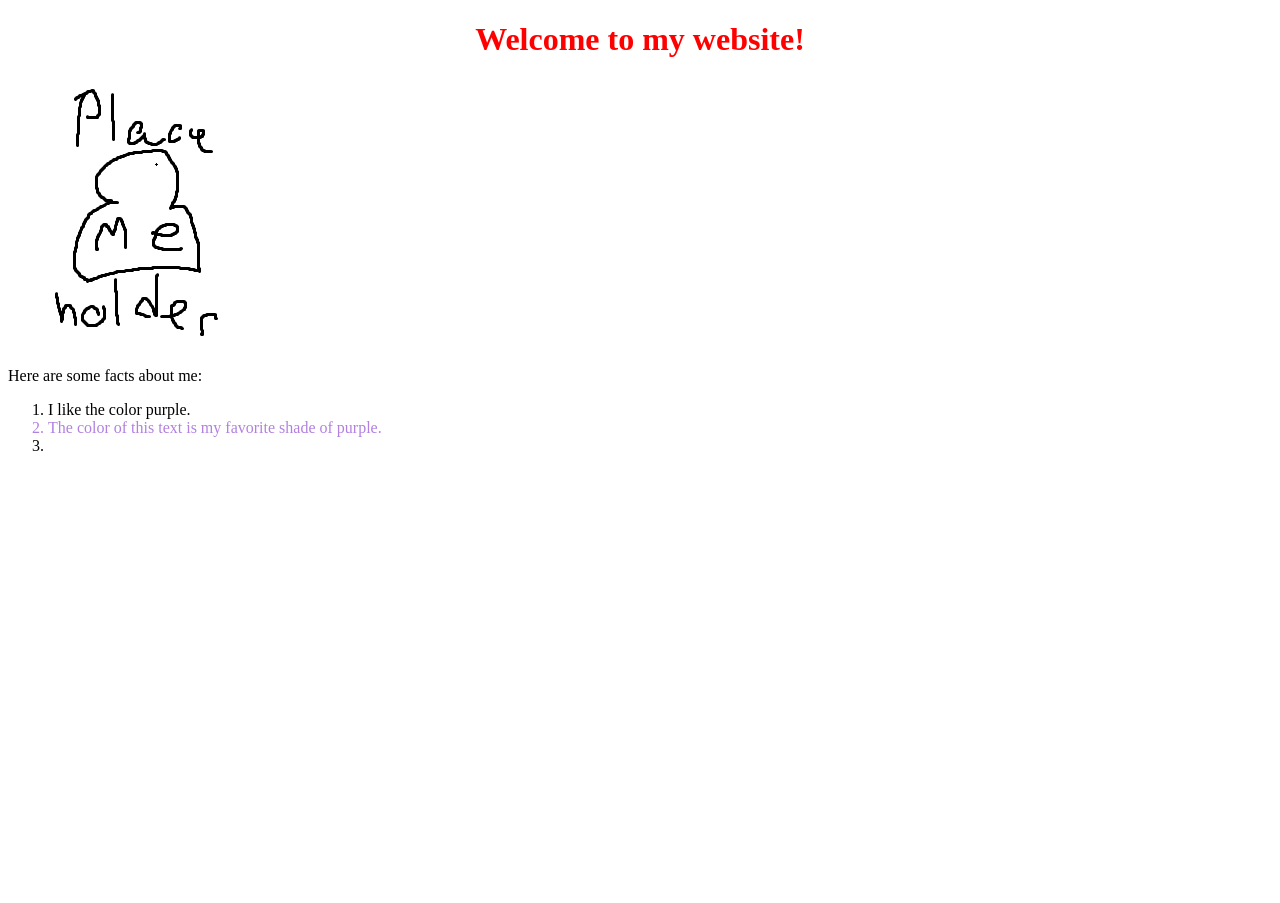
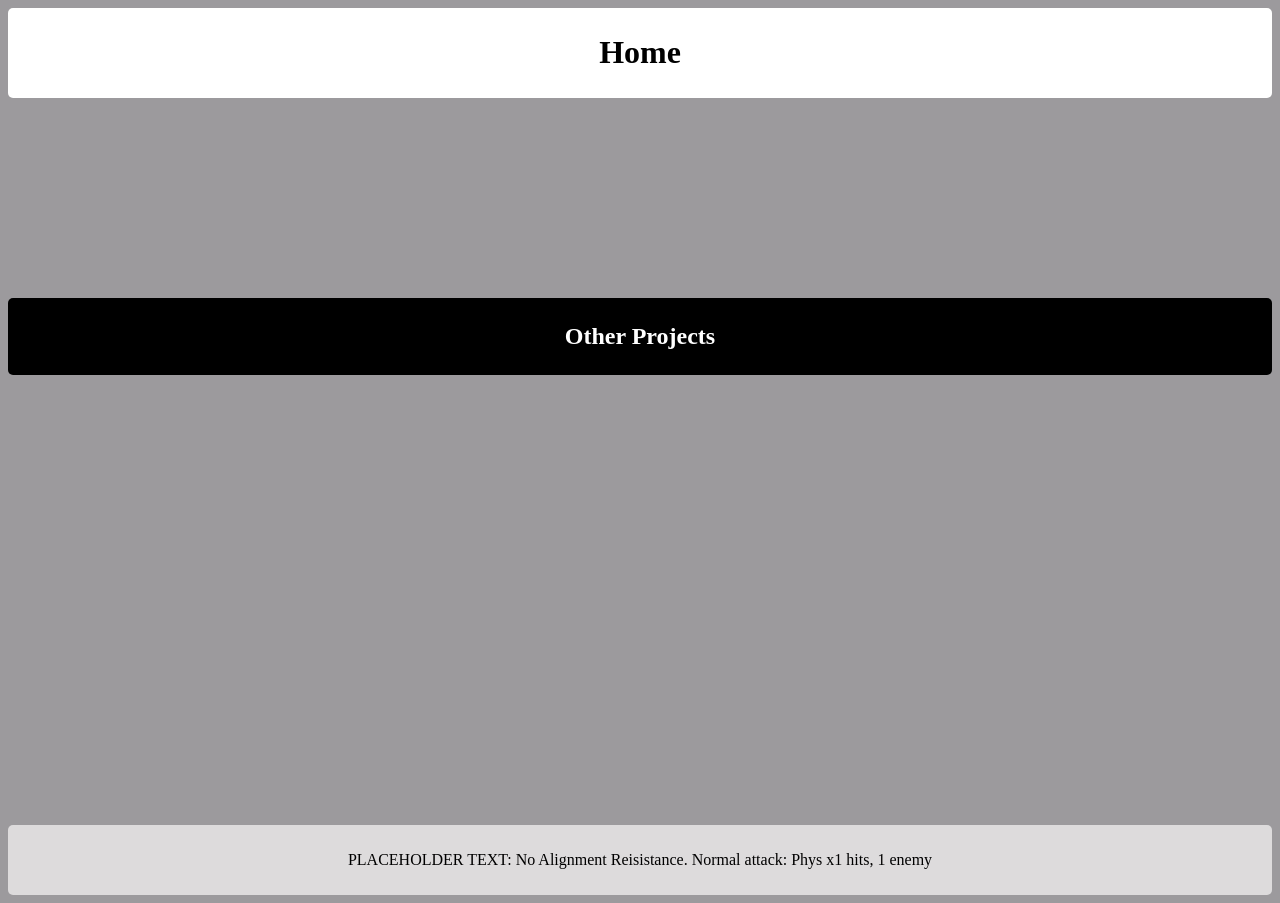
Before and after one commit to sammiedez/website, a plain HTML site: page index.html in a window 1280 px wide. Before the commit the page ends 800 px from the top, so only its background shows below. Drawn offline with Linux system fonts and the light colour scheme.

Commit message:
fixed the boxes' positions

```diff
--- a/index.html
+++ b/index.html
@@ -5,24 +5,24 @@
     <meta name="viewport" content="width=device-width, initial-scale=1.0">
     <title>Website Project</title>
     <link rel="stylesheet" href="style.css">
+
 <!--below is the welcome text to the home page-->
-<div id="welcome">
-<h1>Welcome to my website!</h1>
+<div id="titlebar" class="colored-box">
+<h1>Home</h1>
 </div>
 
-<div id= "myimage">
-    <img src="images/placeholder me.png">
-
+<div id="stock">
+    <h2>Other Projects</h2>
 </div>
 
-<div id="myfacts">
-    <p>Here are some facts about me:</p>
-    <ol>
-        <li>I like the color purple.</li>
-        <li id="purplefact">The color of this text is my favorite shade of purple.</li>
-        <li></li>
-    </ol>
+<div id="infobox">
+    <p>PLACEHOLDER TEXT: No Alignment Reisistance. Normal attack: Phys x1 hits, 1 enemy</p>
 </div>
+
+<div id="leader">
+<a href=""></a>
+</div>
+
 </head>
 <body>
 
--- a/style.css
+++ b/style.css
@@ -2,7 +2,42 @@
     color:rgb(178, 128, 224);
 }
 
-h1 {
-    text-align: center;
-    color:red;
+#titlebar{
+    background-color: white;
+    padding:5px;
+    border-radius: 5px;
+    color: black;
+    display: flex;
+    align-items: center;
+    justify-content: center;
 }
+
+
+
+#stock{
+    background-color: black;
+    padding:5px;
+    border-radius: 5px;
+    color: white;
+    margin-top: 200px;
+    display: flex;
+    justify-content: center;
+}
+
+
+#infobox{
+    background-color: #dddbdc;
+    padding: 10px;
+    border-radius: 5px;
+    margin-top: 450px;
+    display:flex;
+    align-items: center;
+    justify-content: center;
+
+}
+
+
+body{
+        background-color: #9c9a9d;
+
+}
```
